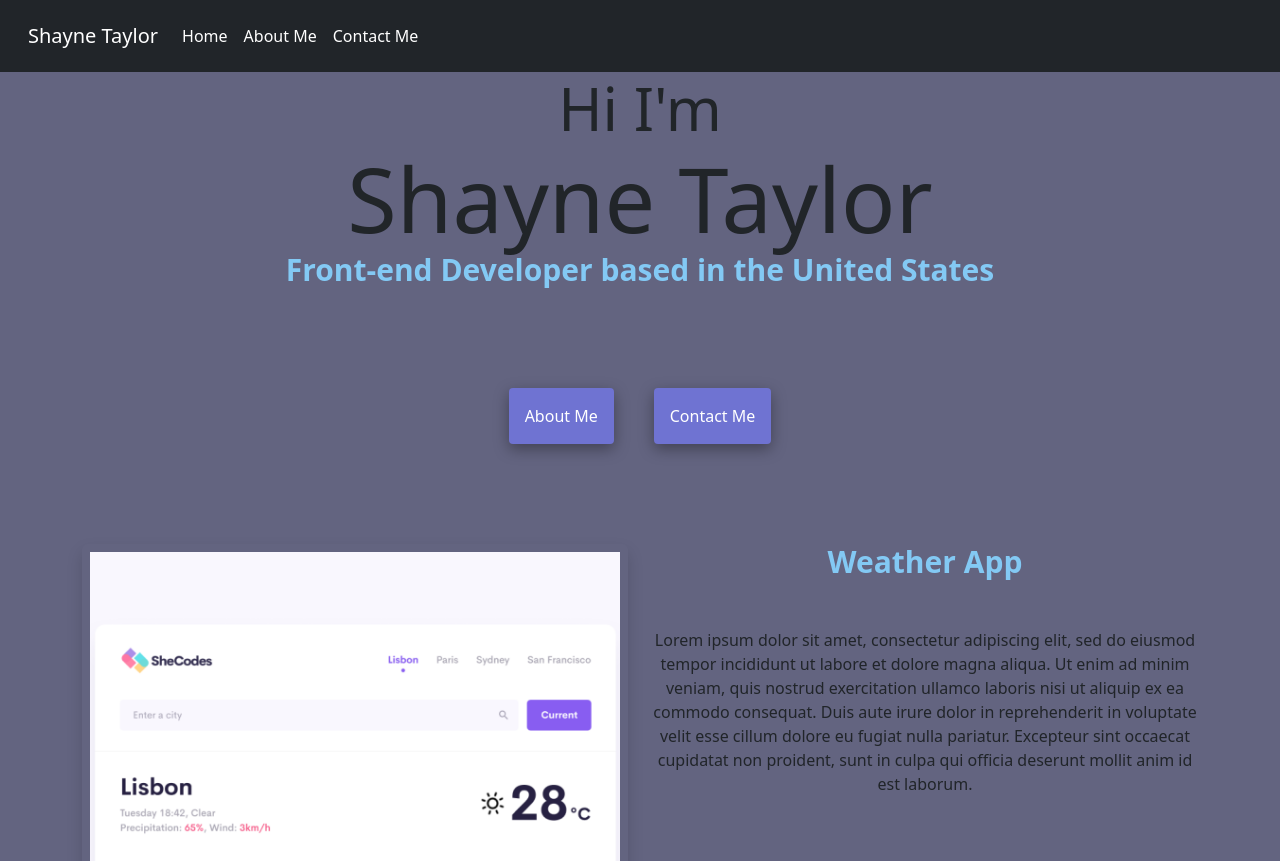
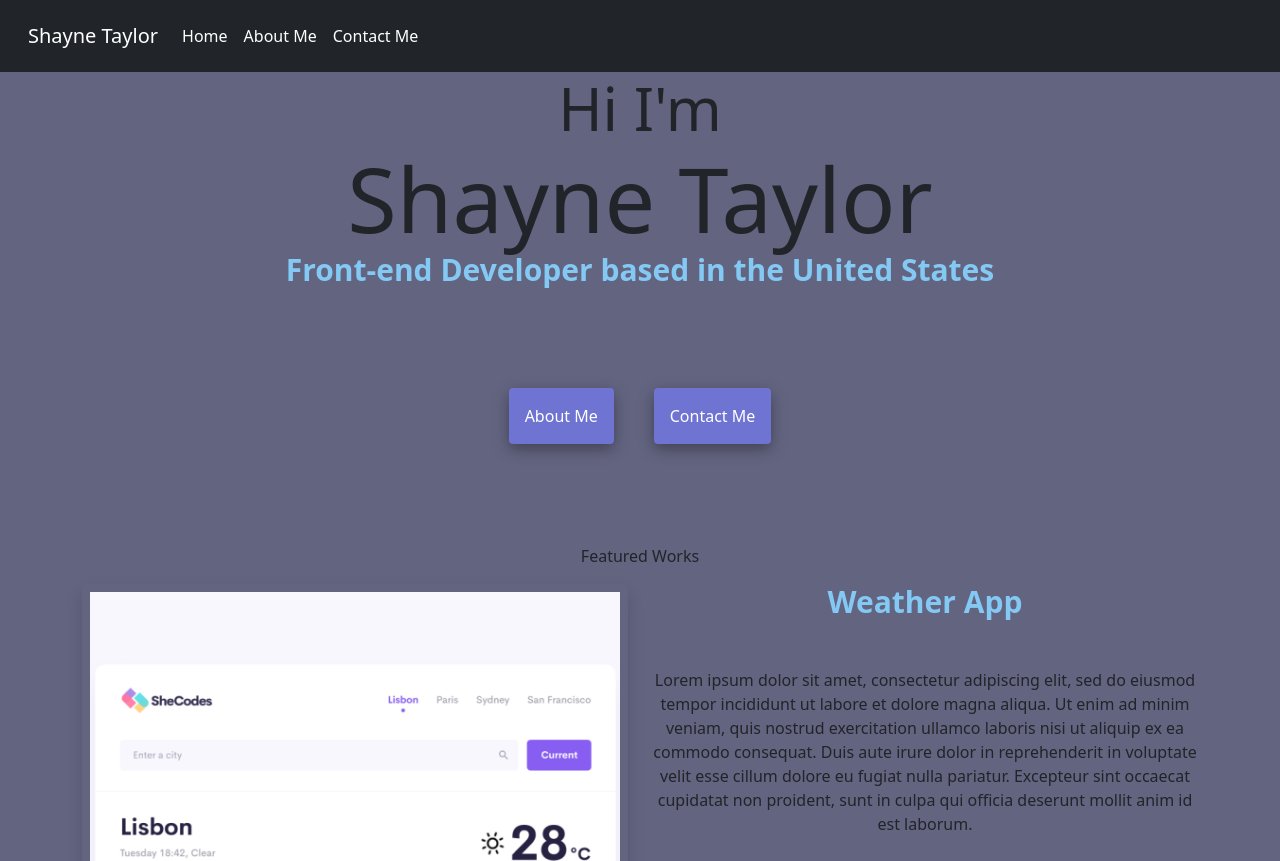
Before and after one commit to kindamoody/portfolio, a plain HTML site: page index.html in a window 1280 px wide. Shown: the top 861 px of the page. Drawn offline with nearby package versions, Linux system fonts and the light colour scheme.

Commit message:
added text

```diff
--- a/index.html
+++ b/index.html
@@ -65,6 +65,8 @@
       <a href="about.html" class="about-button p-3">About Me</a>
       <a href="about.html#contact-me" class="contact-button p-3"> Contact Me</a>
     </div>
+
+    <p>Featured Works</p>
 
     <div class="container">
       <div class="row rows">
--- a/src/style.css
+++ b/src/style.css
@@ -11,6 +11,10 @@ body {
   margin: 0;
   padding: 0;
   background-color: #636480;
+}
+
+p {
+  text-align: center;
 }
 
 h1,
```
